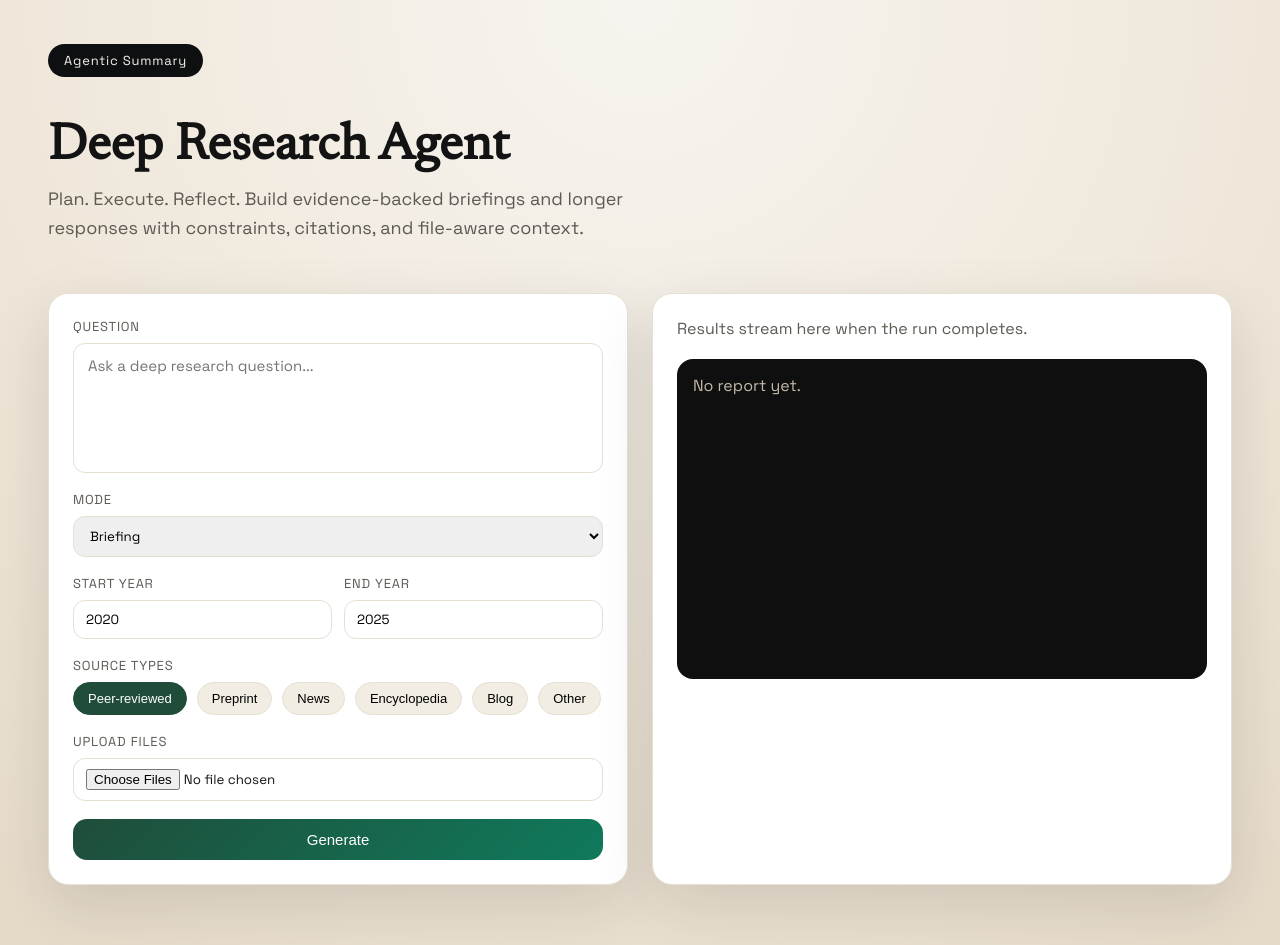
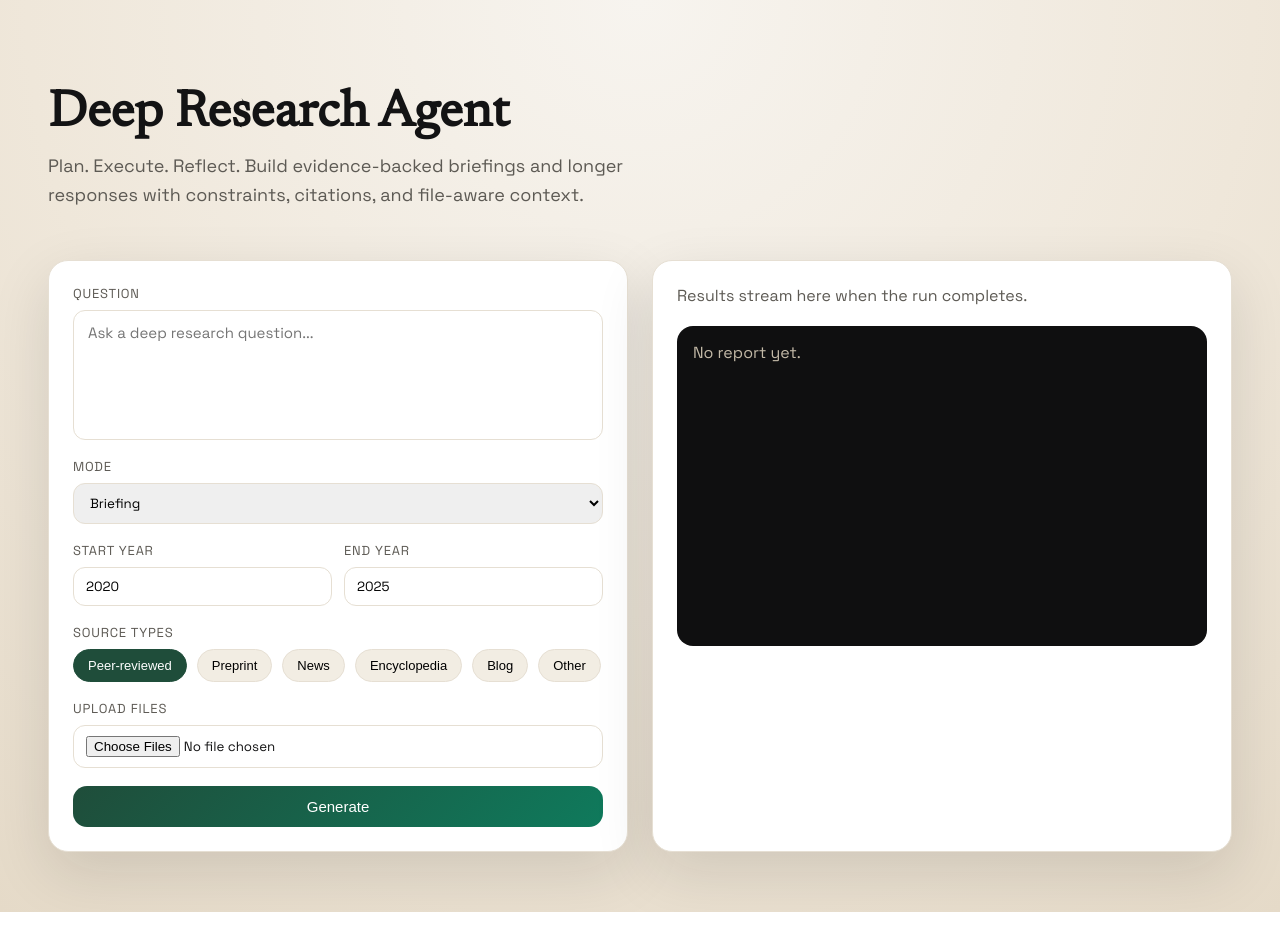
Before and after one commit to kaleabnega/Deep-Research-Agent, a React (Vite) app in the folder deep-research-agent-ui/: page / in a window 1280 px wide. After the commit the page ends 912 px from the top, so only its background shows below. Built offline with nearby package versions, Linux system fonts and the light colour scheme; no server answers.

Commit message:
ui: remove label

```diff
--- a/deep-research-agent-ui/src/App.jsx
+++ b/deep-research-agent-ui/src/App.jsx
@@ -75,7 +75,7 @@ export default function App() {
       <header className="hero">
         <nav className="nav">
           {/* <div className="logo">Deep Research</div> */}
-          <div className="pill">Agentic Summary</div>
+          {/* <div className="pill">Agentic Summary</div> */}
         </nav>
         <div className="hero-content">
           <h1>Deep Research Agent</h1>
```
